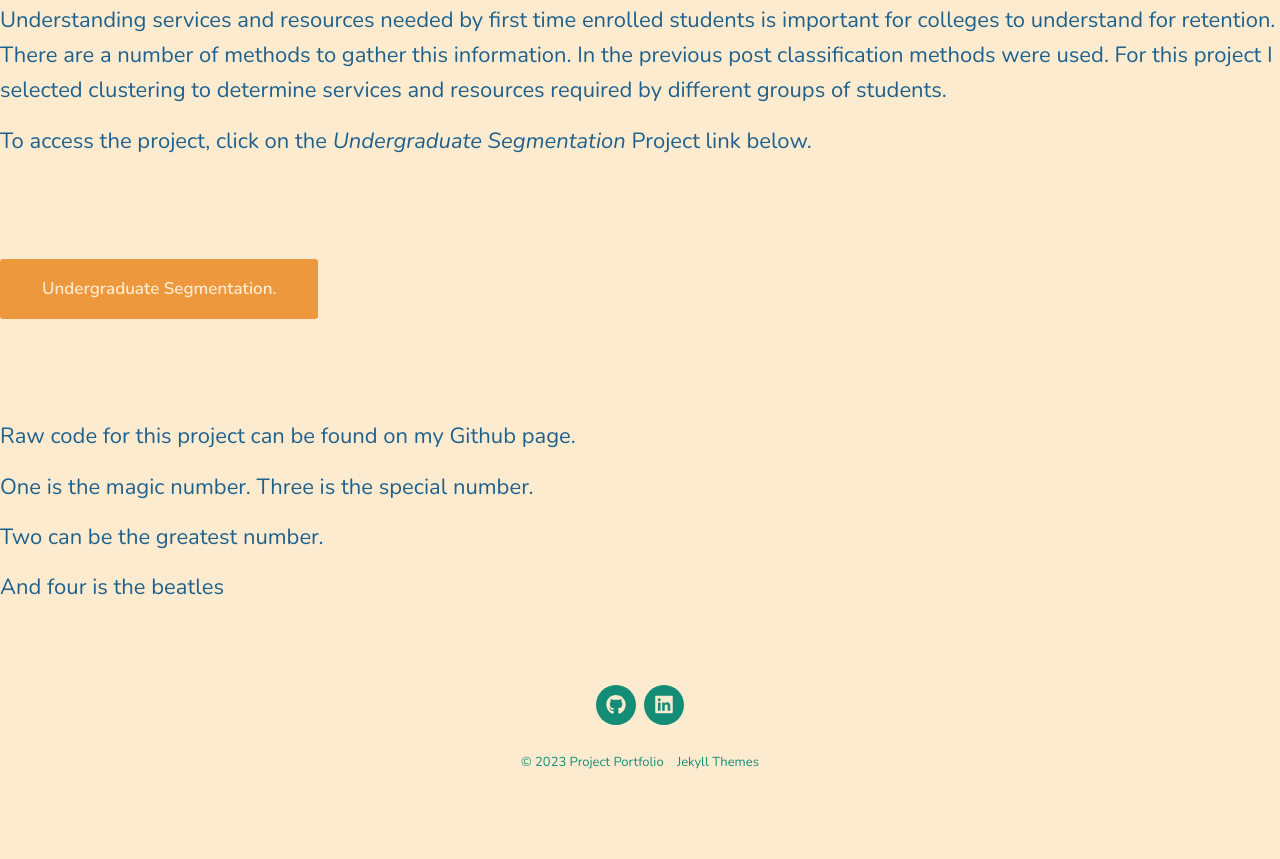
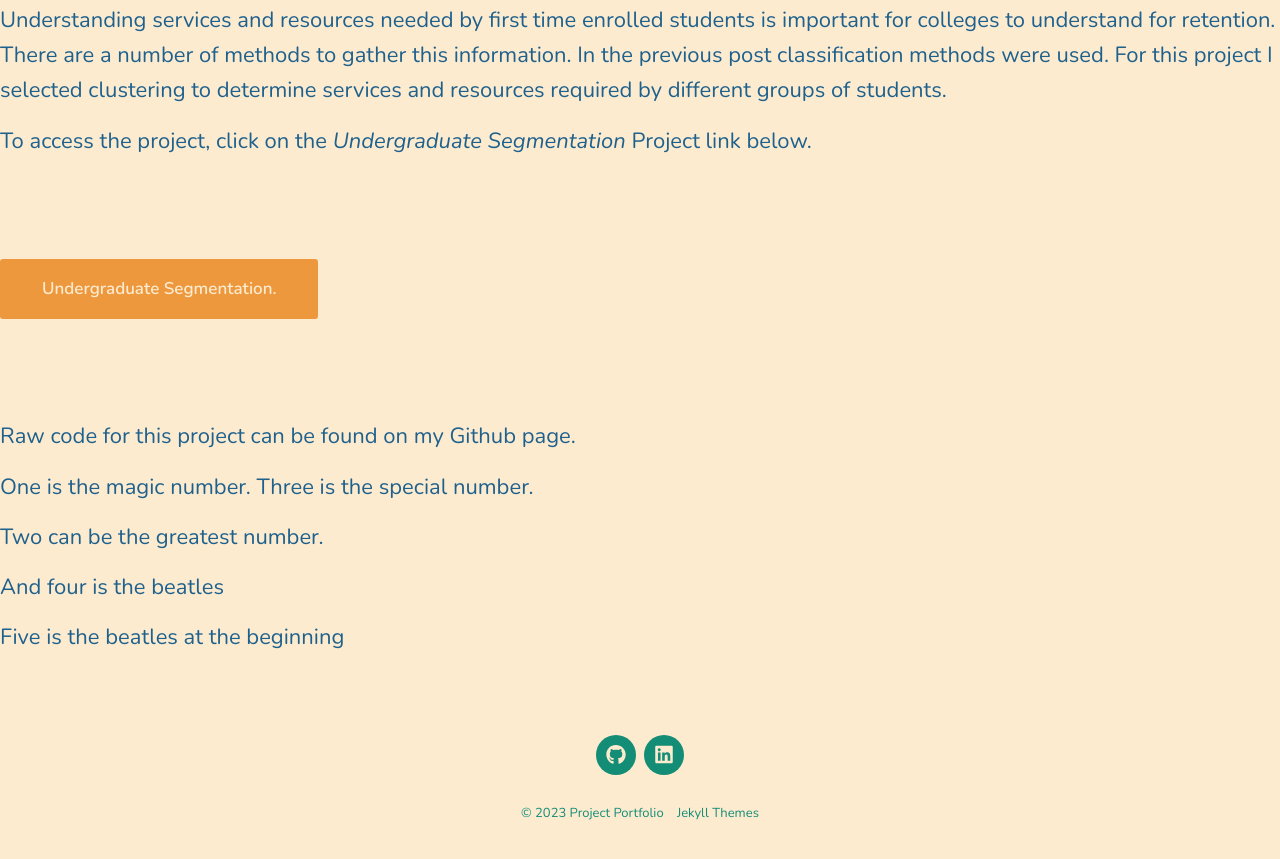
Before and after one commit to franklauder/franklauder.github.io, a Jekyll site: the page built from _posts/2022-03-10-undergrad-segmentation.md, in a window 1280 px wide and 900 px high, scrolled down 954 px. Shown: the top 859 px of the window. Built offline with Jekyll 4.4.1, drawn with Linux system fonts in a browser that asks for light colours; nearby versions of some CDN libraries; a file with an impossible date is left out.

Commit message:
one more time

```diff
--- a/_posts/2022-03-10-undergrad-segmentation.md
+++ b/_posts/2022-03-10-undergrad-segmentation.md
@@ -36,3 +36,5 @@ One is the magic number.  Three is the special number.
 Two can be the greatest number.
 
 And four is the beatles
+
+Five is the beatles at the beginning
```
